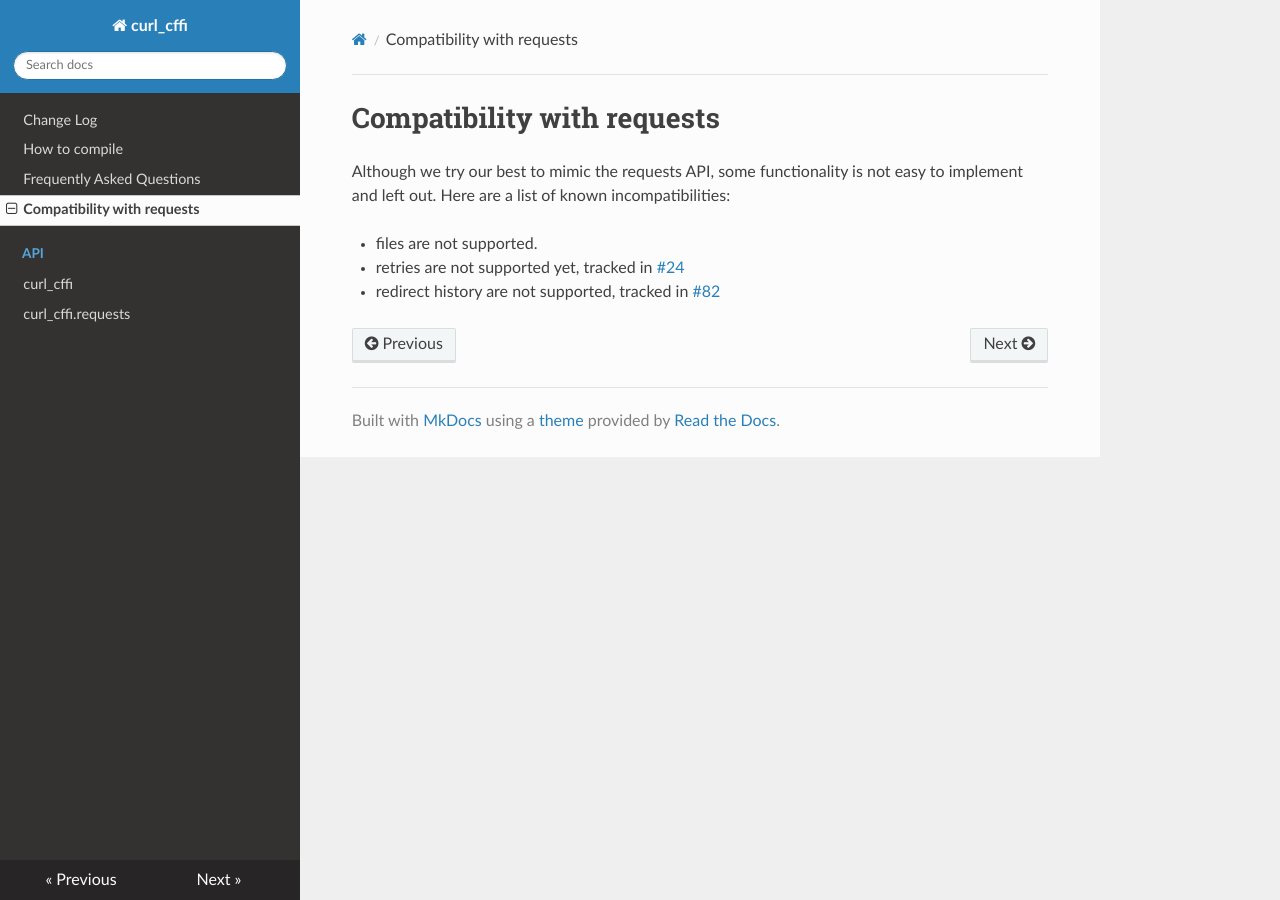
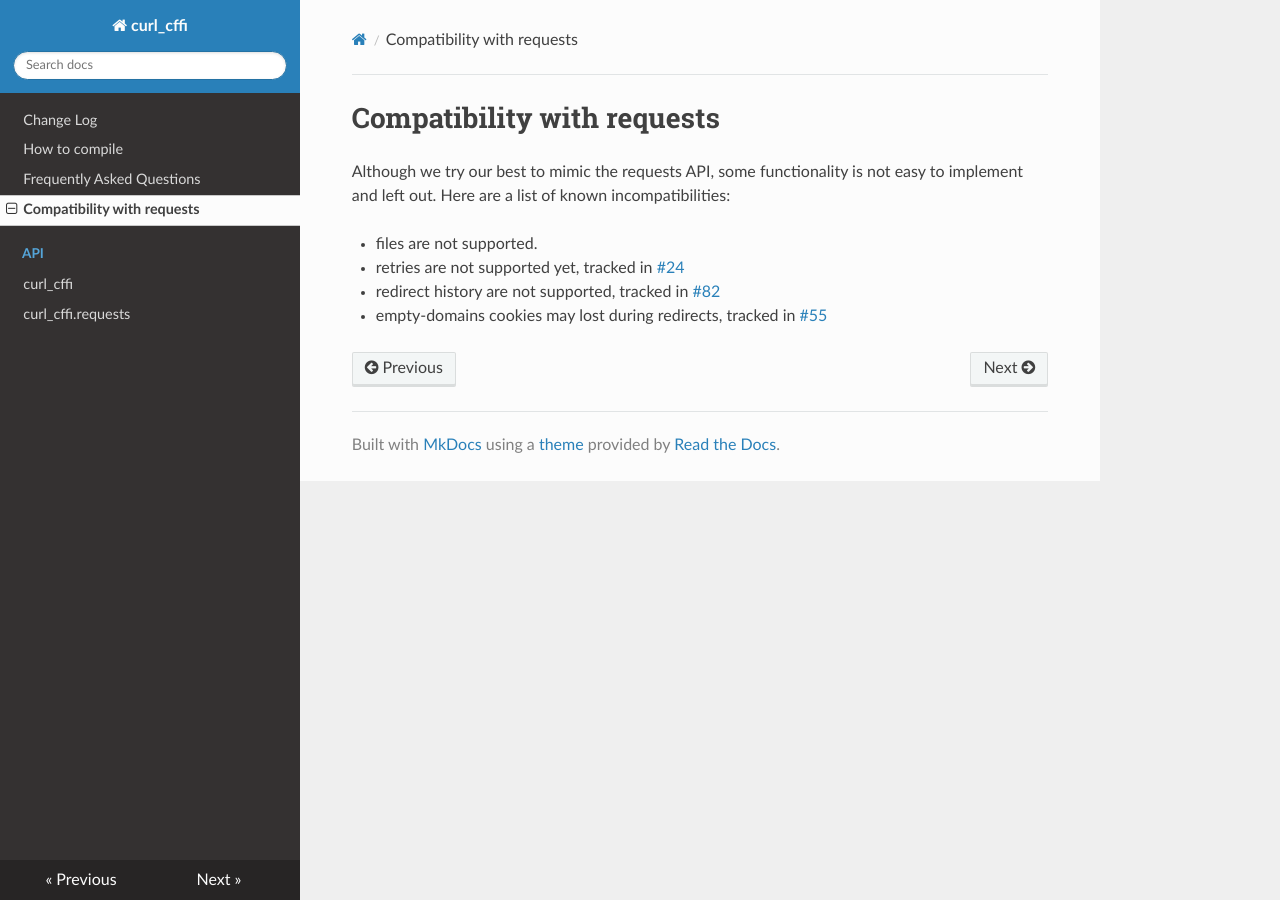
Before and after one commit to lexiforest/curl_cffi, an MkDocs documentation site: the page built from docs/vs-requests.md, in a window 1280 px wide. Built offline with MkDocs 1.6.1, drawn with Linux system fonts in a browser that asks for light colours; nearby versions of some CDN libraries.

Commit message:
empty-domains cookies issue

```diff
--- a/docs/vs-requests.md
+++ b/docs/vs-requests.md
@@ -6,3 +6,4 @@ Here are a list of known incompatibilities:
 - files are not supported.
 - retries are not supported yet, tracked in [#24](https://github.com/yifeikong/curl_cffi/issues/24)
 - redirect history are not supported, tracked in [#82](https://github.com/yifeikong/curl_cffi/issues/82)
+- empty-domains cookies may lost during redirects, tracked in [#55](https://github.com/yifeikong/curl_cffi/issues/55)
```
